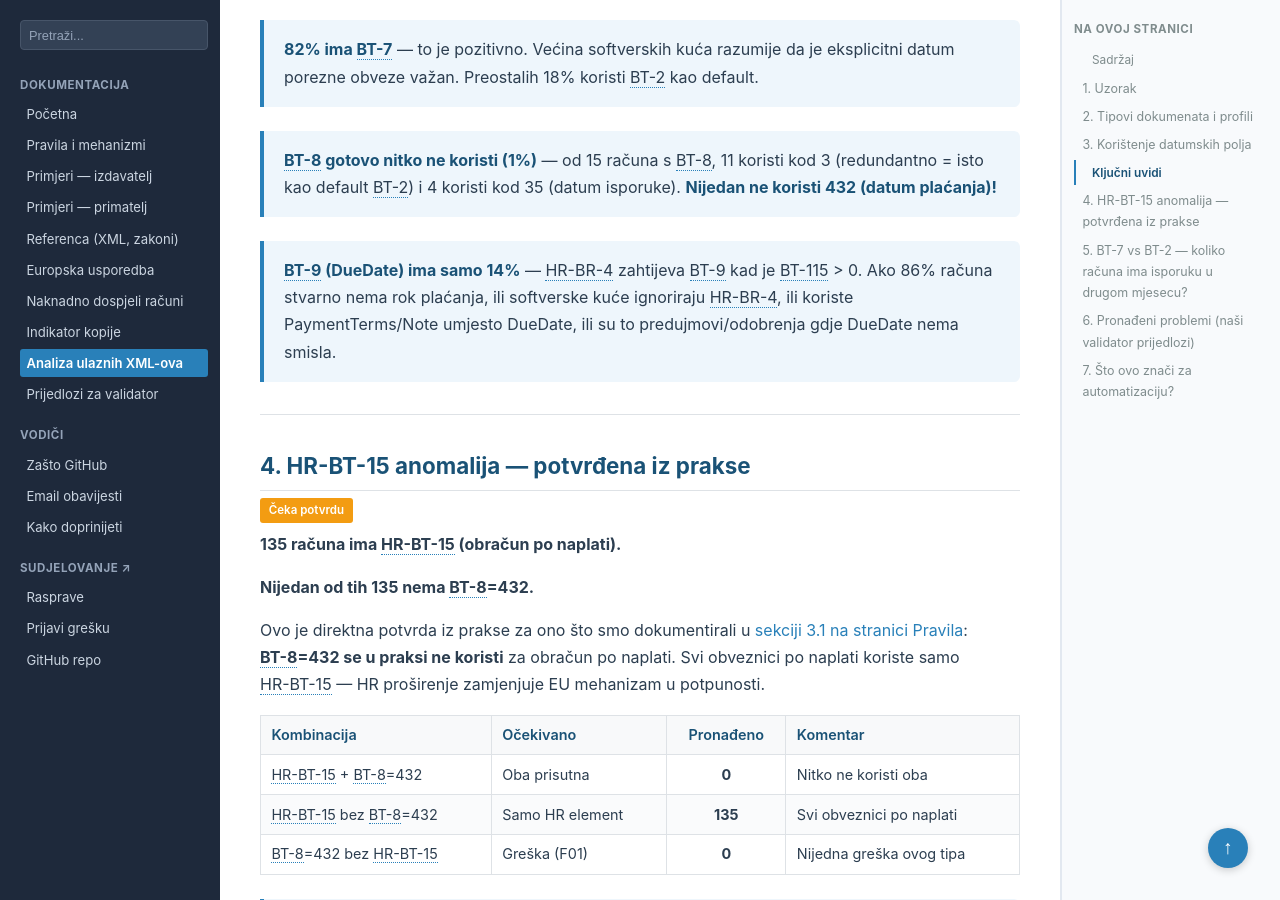
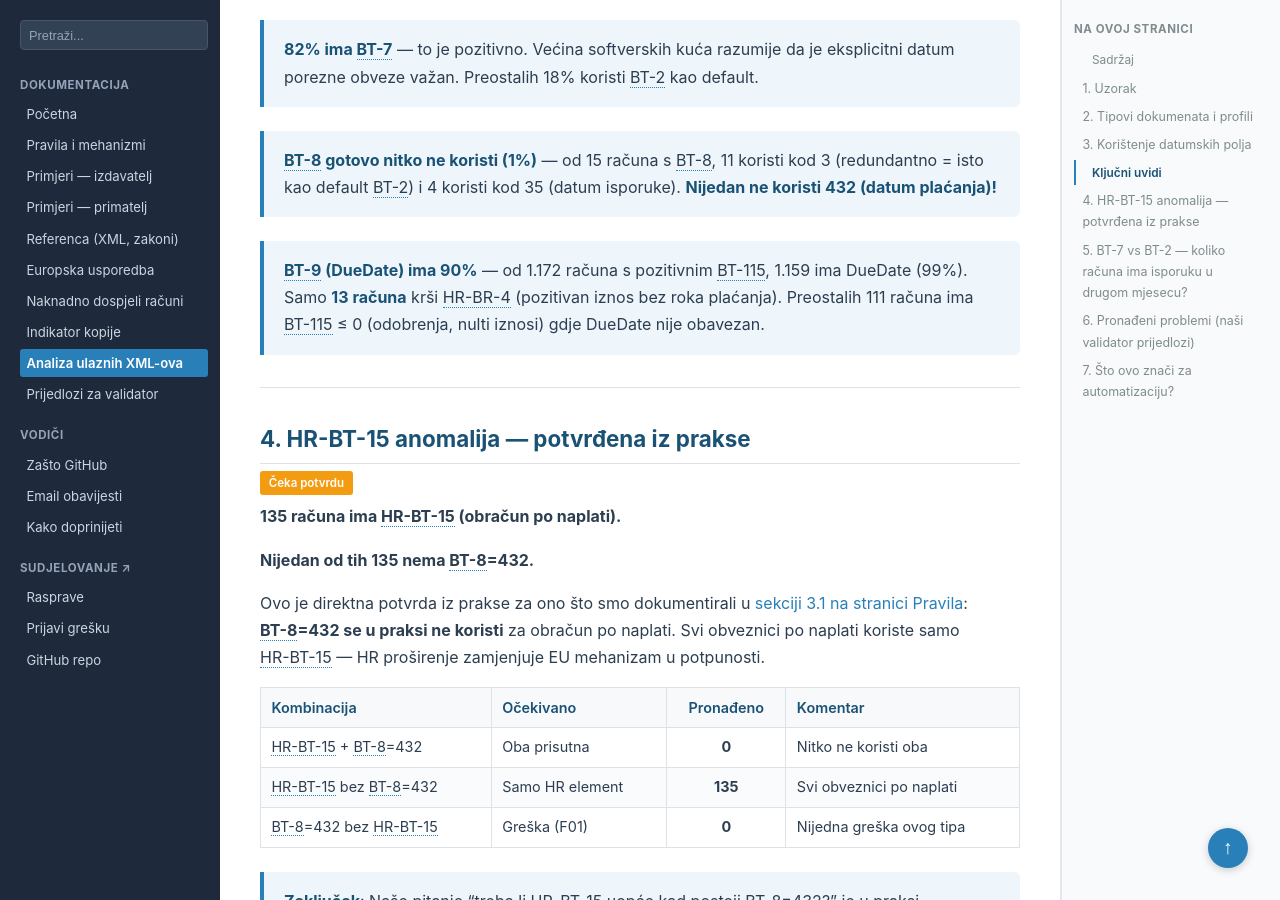
Before and after one commit to dageci/eracun-fiskalizacija-datumi, a Jekyll site: the page built from docs/analiza-ulaznih.md, in a window 1280 px wide and 900 px high, scrolled down 2473 px. Built offline with Jekyll 4.4.1, drawn with Linux system fonts in a browser that asks for light colours.

Commit message:
ispravljen zaostali tekst o BT-9: 14% → 90% (ispravljeni podatak iz detaljne analize)

```diff
--- a/docs/analiza-ulaznih.md
+++ b/docs/analiza-ulaznih.md
@@ -71,7 +71,7 @@ Datoteke su ulazni eRačuni (primljeni od dobavljača) preuzeti od triju komiten
 
 > **BT-8 gotovo nitko ne koristi (1%)** — od 15 računa s BT-8, 11 koristi kod 3 (redundantno = isto kao default BT-2) i 4 koristi kod 35 (datum isporuke). **Nijedan ne koristi 432 (datum plaćanja)!**
 
-> **BT-9 (DueDate) ima samo 14%** — HR-BR-4 zahtijeva BT-9 kad je BT-115 > 0. Ako 86% računa stvarno nema rok plaćanja, ili softverske kuće ignoriraju HR-BR-4, ili koriste PaymentTerms/Note umjesto DueDate, ili su to predujmovi/odobrenja gdje DueDate nema smisla.
+> **BT-9 (DueDate) ima 90%** — od 1.172 računa s pozitivnim BT-115, 1.159 ima DueDate (99%). Samo **13 računa** krši HR-BR-4 (pozitivan iznos bez roka plaćanja). Preostalih 111 računa ima BT-115 ≤ 0 (odobrenja, nulti iznosi) gdje DueDate nije obavezan.
 
 ---
 
```
